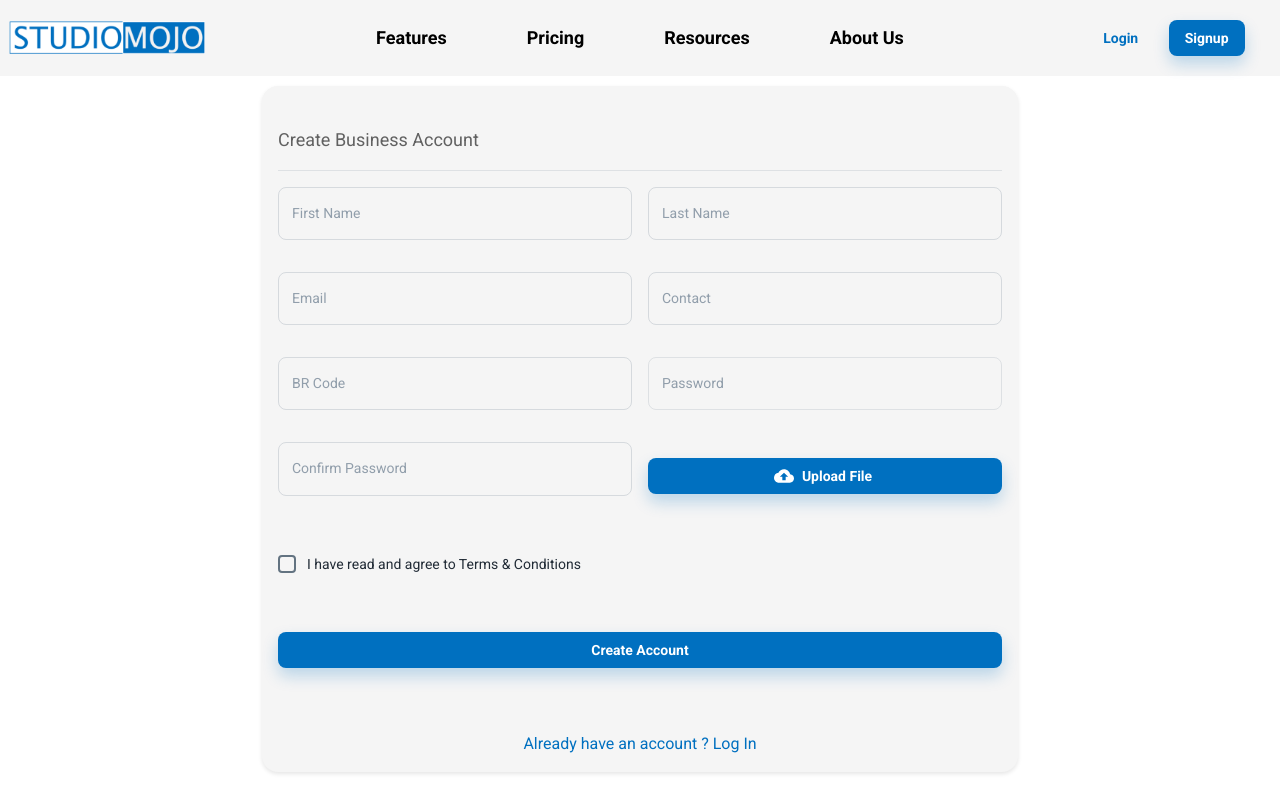
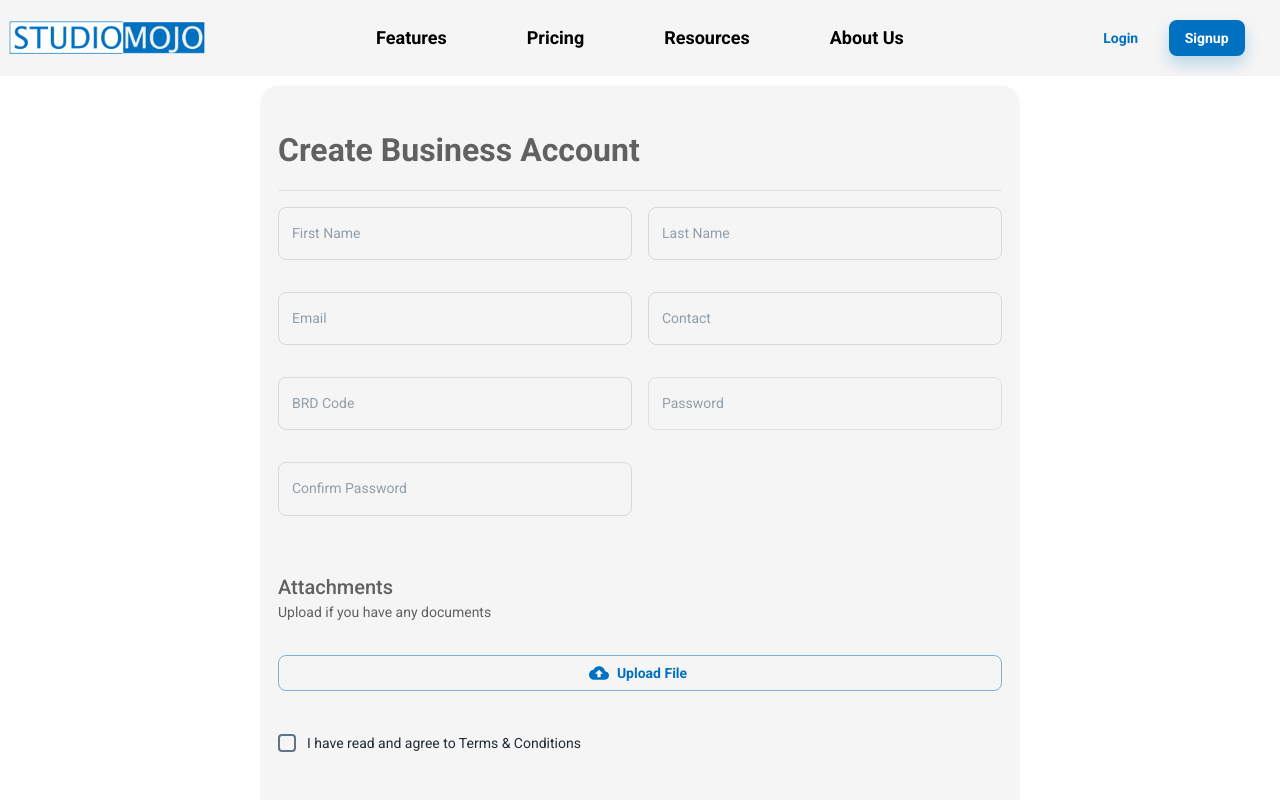
Before and after one commit to RAKITHA-AMADITHYA/Studio-Mojo, a React (Vite) app: page /signup/business-account in a window 1280 px wide. Built offline with nearby package versions, Linux system fonts and the light colour scheme.

Commit message:
updated business account jsx

```diff
--- a/src/pages/BusinessAccount.jsx
+++ b/src/pages/BusinessAccount.jsx
@@ -20,9 +20,9 @@ const BusinessAccount = () => {
     });
 
     return (
-        <div style={{ padding: 10 }}>
+        <div style={{ padding: 10, display: 'flex', justifyContent: 'center', alignItems: 'center' }} >
             <ContainerForm>
-                <Typography sx={{ mt: 3, color: "#616161" }} variant='h6'>Create Business Account</Typography>
+                <Typography sx={{ mt: 3, color: "#616161" }} variant='h3'>Create Business Account</Typography>
                 <Divider sx={{ my: 2 }} />
 
                 <Grid container spacing={2} rowGap={2}>
@@ -36,6 +36,7 @@ const BusinessAccount = () => {
                         <TextField id="outlined-basic" label="Last Name" variant="outlined" fullWidth />
                     </Grid>
 
+
                     {/* Email field */}
                     <Grid item xs={12} sm={12} md={6} lg={6} xl={4} flexDirection={'column'}>
                         <TextField id="outlined-basic" label="Email" variant="outlined" fullWidth />
@@ -46,10 +47,11 @@ const BusinessAccount = () => {
                         <TextField id="outlined-basic" label="Contact" variant="outlined" fullWidth />
                     </Grid>
 
-                    {/* BR Code field */}
+                    {/* BRD Code field */}
                     <Grid item xs={12} sm={12} md={6} lg={6} xl={4} flexDirection={'column'}>
-                        <TextField id="outlined-basic" label="BR Code" variant="outlined" fullWidth />
+                        <TextField id="outlined-basic" label="BRD Code" variant="outlined" fullWidth />
                     </Grid>
+
 
                     {/* Password field */}
                     <Grid item xs={12} sm={12} md={6} lg={6} xl={4} flexDirection={'column'}>
@@ -61,28 +63,31 @@ const BusinessAccount = () => {
                         <TextField id="outlined-basic" label="Confirm Password" variant="outlined" fullWidth />
                     </Grid>
 
-                    {/* Upload File button */}
-                    <Grid item xs={12} sm={12} md={6} lg={6} xl={4} flexDirection={'column'} mt={2}>
+                    <Grid item xs={12} sm={12} md={12} lg={12} xl={12} flexDirection={'column'} >
+
+                        <Typography sx={{ mt: 3, color: "#616161" }} variant='h5'>Attachments</Typography>
+                        <Typography sx={{ mt: 1, color: "#616161" }} variant='p'>Upload if you have any documents</Typography>
+
+                    </Grid>
+                    <Grid item xs={12} sm={12} md={12} lg={12} xl={12} flexDirection={'column'} display={'flex'} justifyContent={'center'}>
                         <Button
                             component="label"
                             role={undefined}
-                            variant="contained"
+                            variant="outlined"
                             tabIndex={-1}
                             startIcon={<CloudUploadIcon />}
-                            fullWidth
-                            sx={{
-                                '&:hover': {
-                                    backgroundColor: '#1976d2', // Primary color
-                                },
-                            }}
+
                         >
-                            Upload File
+                            Upload file
                             <VisuallyHiddenInput type="file" />
                         </Button>
                     </Grid>
 
+
+
+
                     {/* Terms & Conditions Checkbox */}
-                    <Grid item xs={12} sm={12} md={12} lg={12} xl={12} flexDirection={'column'} mt={2}>
+                    <Grid item xs={12} sm={12} md={12} lg={12} xl={12} flexDirection={'column'} >
                         <FormControlLabel
                             control={<Checkbox />}
                             label="I have read and agree to Terms & Conditions"
@@ -90,7 +95,7 @@ const BusinessAccount = () => {
                     </Grid>
 
                     {/* Create Account Button */}
-                    <Grid item xs={12} sm={12} md={12} lg={12} xl={4} flexDirection={'column'} mt={2} display={'flex'} justifyContent={'center'}>
+                    <Grid item xs={12} sm={12} md={12} lg={12} xl={4} flexDirection={'column'} mt={2} display={'flex'} justifyContent={'center'} alignItems={'center'}>
   <Button
     variant="contained"
     disableElevation
@@ -98,16 +103,17 @@ const BusinessAccount = () => {
       '&:hover': {
         backgroundColor: '#1976d2', // Primary color
       },
+      width: '50%', // Set width to fit the content
     }}
   >
     Create Account
   </Button>
 </Grid>
 
-                    <Grid item xs={12} sm={12} md={12} lg={12} xl={4} flexDirection={'column'} mt={2} display={'flex'} justifyContent={'center'} alignItems={'center'}>
+                    <Grid item xs={12} sm={12} md={12} lg={12} xl={4} flexDirection={'column'}  display={'flex'} justifyContent={'center'} alignItems={'center'}>
 
                         {/* Register Link */}
-                        <Typography variant="subtitle1" color="primary" sx={{ mt: 2 }}>
+                        <Typography variant="subtitle1" color="primary" >
                             <Link to="/login" style={{ textDecoration: 'none', color: 'inherit' }}>Already have an account ? Log In</Link>
                         </Typography>
                     </Grid>
```
Lines whose indentation alone changed are shown as unchanged.
